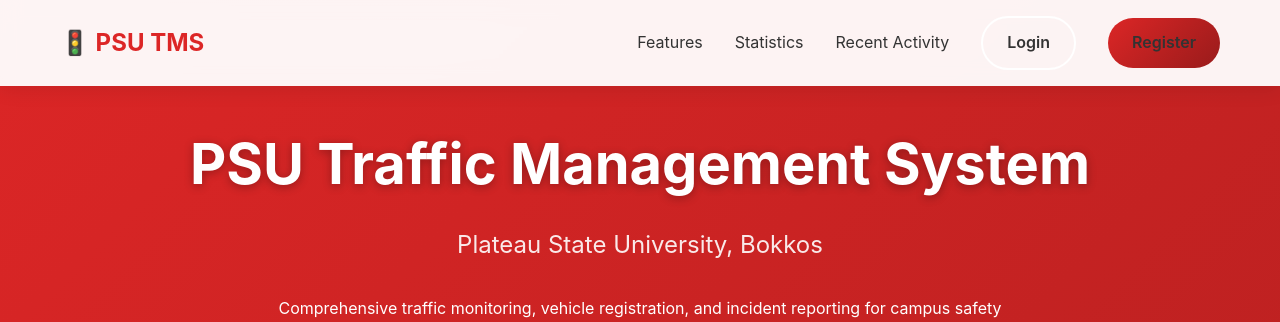
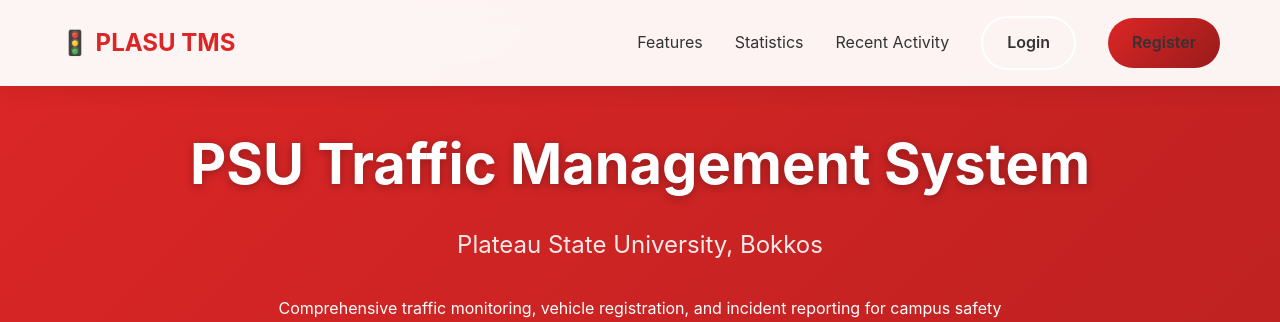
Before and after one commit to Kingezdev/tms, a Django app: page / in a window 1280 px wide. Shown: the top 322 px of the page. Run offline with Django 5.2, Linux system fonts and the light colour scheme; data that the repository does not hold is empty.

Commit message:
chore: changed the name

```diff
--- a/traffic/templates/traffic/landing.html
+++ b/traffic/templates/traffic/landing.html
@@ -3,7 +3,7 @@
 <head>
     <meta charset="UTF-8">
     <meta name="viewport" content="width=device-width, initial-scale=1.0">
-    <title>PSU Traffic Management System - Plateau State University, Bokkos</title>
+    <title>PLASU Traffic Management System - Plateau State University, Bokkos</title>
     <style>
         * {
             margin: 0;
@@ -284,7 +284,7 @@
     <nav>
         <div class="container">
             <div class="nav-content">
-                <a href="#" class="logo">🚦 PSU TMS</a>
+                <a href="#" class="logo">🚦 PLASU TMS</a>
                 <div class="nav-links">
                     <a href="#features">Features</a>
                     <a href="#stats">Statistics</a>
```
